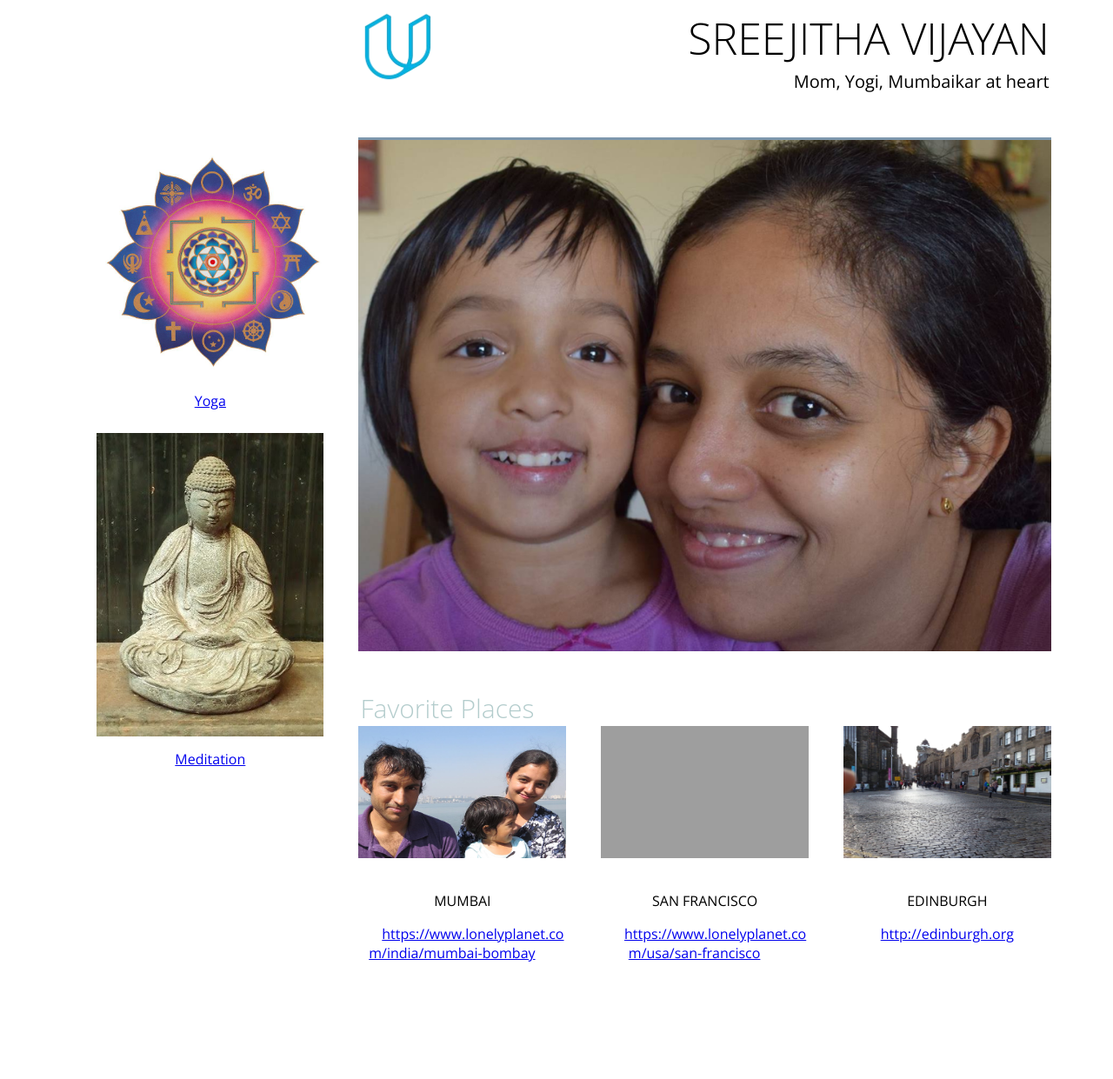
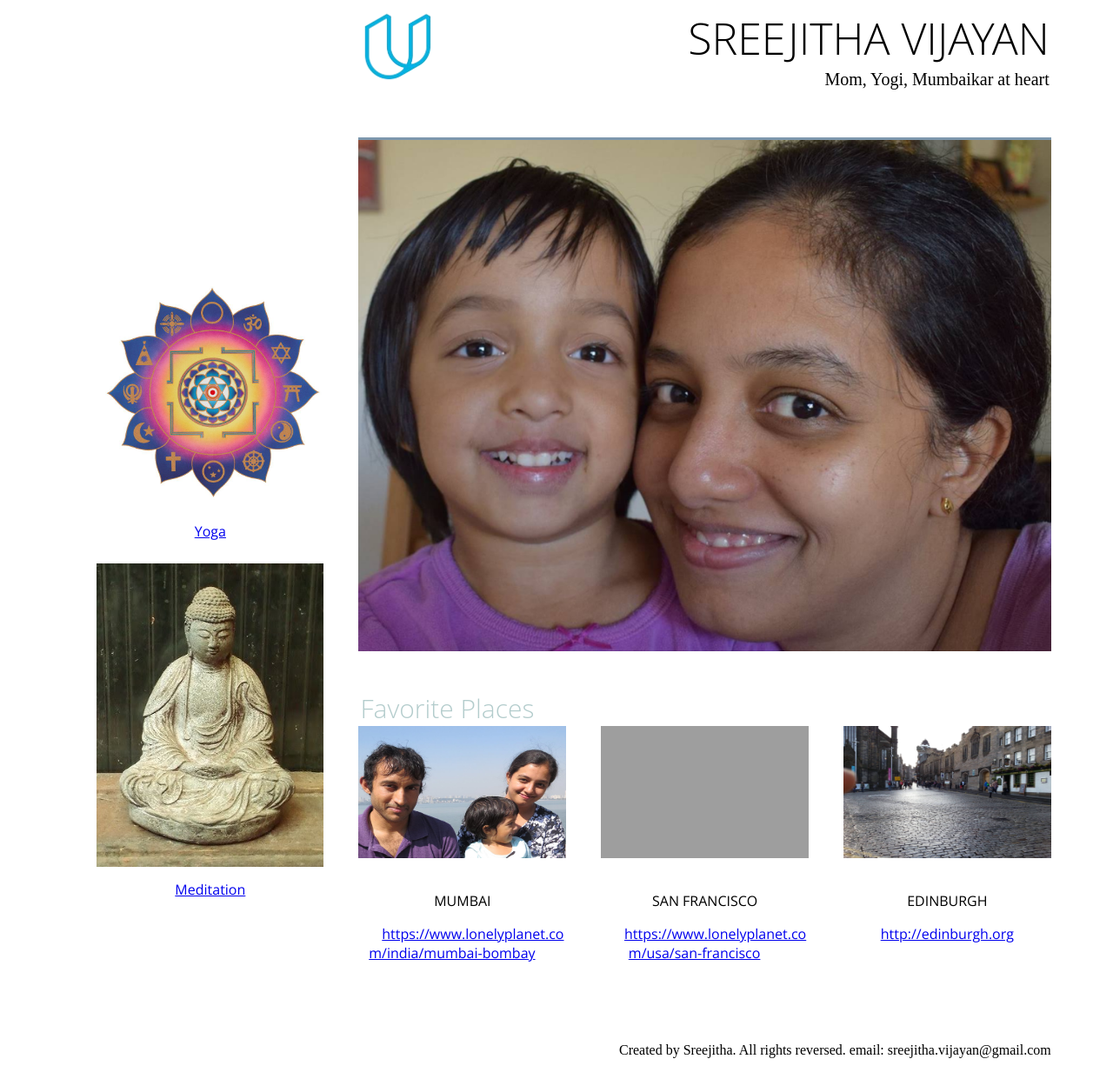
Before and after one commit to sreejitha/Sreejitha-Portfolio, a plain HTML site: page portfolio.html in a window 1280 px wide. Shown: the whole page at 87% size. Before the commit the page ends 1183 px from the top, so only its background shows below. Drawn offline with nearby package versions, Linux system fonts and the light colour scheme; grey boxes are pictures that could not be loaded.

Commit message:
changes per reviews

```diff
--- a/css/styles.css
+++ b/css/styles.css
@@ -3,7 +3,6 @@
   width: 100%;
   display: flex;
   flex-wrap: wrap;
-  text-align: justify;
   margin: auto 0;
   font-family: 'Open Sans', sans-serif;
 }
@@ -17,10 +16,9 @@
   flex-wrap: wrap;
 }
 
-
 .left-title-div {
   order: 2;
-  display: block;
+  display: inline-block;
   width: 15%;
 }
 
@@ -31,9 +29,8 @@
 
 .right-title-div {
   order: 3;
-  display: block;
+  display: inline-block;
   text-align: right;
-  width: 85%;
 }
 
 .name {
@@ -116,7 +113,7 @@ figure figcaption a {
 }
 
 .menu-div {
-  display: block;
+  display: inline-block;
   height: 50px;
   width: 100%;
   order: 4;
@@ -164,7 +161,6 @@ img, embed, object, video, figure {
   display: flex;
   flex-wrap: wrap;
   order: 8;
-  height: 300px;
 }
 
 /*Styling for text 'Favorite Articles'*/
@@ -176,7 +172,7 @@ img, embed, object, video, figure {
   margin-left: 2px;
   margin-bottom: 0px;
   color: #b3cccc;
-  display: block;
+  display: inline-block;
   width: 100%;
 }
 
@@ -198,7 +194,6 @@ img, embed, object, video, figure {
   -ms-text-justify: distribute-all-lines;
   /*  text-justify: distribute-all-lines; */
 }
-
 /*Styling figures in Favorite Articles*/
 .feature-figures {
   width: 30%;
@@ -229,6 +224,15 @@ ul {
   list-style: none;
   padding: 0;
   margin: 0;
+}
+
+.my-footer {
+  width: 100%;
+  display: flex;
+  flex-wrap: wrap;
+  justify-content: flex-end;
+  align-items: center;
+  text-align: right;
 }
 
 /*
@@ -269,6 +273,8 @@ ul {
   text-decoration: underline;
   color: #212121;
 }
+
+
 
 /*
 Not displaying the left navigation, hence the article can take the full width of the page
@@ -314,7 +320,7 @@ Showing feature figures and featured article links side by side taking 40% and 5
 
   .nav__item {
     display: list-item;
-    border-bottom: 1px solid #E0E0E0;
+    border-bottom: 1px solid #e0e0e0;
     width: 100%;
     text-align: left;
   }
@@ -330,7 +336,13 @@ Showing feature figures and featured article links side by side taking 40% and 5
     width: 32px;
     fill: #e0e0e0;
   }
+
+  .right-title-div {
+    width: 85%;
+  }
 }
+
+
 
 /*
 1.Left Nav is displayed, Hamburger and top nav are not displayed
@@ -356,15 +368,25 @@ Showing feature figures and featured article links side by side taking 40% and 5
     font-size: 50px;
   }
 
-  .container {
+  .container, .my-footer, .title-div {
     width: 90%;
     margin-left: 5%;
     margin-right: 5%;
+  }
+
+  .left-title-div {
+    margin-left: 30%;
+
+  }
+
+  .right-title-div {
+    width: 55%;
   }
 }
 
 /*Title div (Specifically right title div) needs more length between these widths*/
 @media screen and (min-width: 701px) and (max-width: 853px) {
+
   .title-div {
     height: 200px;
   }
--- a/portfolio.html
+++ b/portfolio.html
@@ -1,5 +1,6 @@
 <!doctype html>
 <html lang="en-US">
+
 <head>
   <meta charset="utf-8">
   <title>Sreejitha Vijayan</title>
@@ -7,7 +8,19 @@
   <link rel="stylesheet" href="css/styles.css">
   <meta name="viewport" content="width=device-width, initial-scale=1.0">
 </head>
+
 <body>
+  <header class="title-div">
+    <!-- Left Title Div: Logo, Right Title Div: Name, Subtext -->
+    <div class=left-title-div>
+      <img src="images/udacityLogo.png" alt="Udacity Logo" id="logo">
+    </div>
+    <div class=right-title-div>
+      <h1 class="name">SREEJITHA VIJAYAN</h1>
+      <p class="subtext">Mom, Yogi, Mumbaikar at heart</p>
+    </div>
+  </header>
+
   <main class="container">
     <!-- Aside contains the links: Yoga and Meditation. Hidden until width 700px -->
     <aside class="left-margin">
@@ -22,16 +35,7 @@
     </aside>
     <!-- Everything apart from 'Aside' is inside the article: title, hero image, featured links -->
     <article class="article-content">
-      <header class="title-div">
-        <!-- Left Title Div: Logo, Right Title Div: Name, Subtext -->
-        <div class=left-title-div>
-          <img src="images/udacityLogo.png" alt="Udacity Logo" id="logo">
-        </div>
-        <div class=right-title-div>
-          <h1 class="name">SREEJITHA VIJAYAN</h1>
-          <p class="subtext">Mom, Yogi, Mumbaikar at heart</p>
-        </div>
-      </header>
+
       <div class="menu-div">
         <!-- Hamburger Menu -->
         <a id="menu" class="header__menu">
@@ -48,7 +52,7 @@
         </ul>
       </nav>
 
-      <div id = "image-feature">
+      <div id="image-feature">
         <div id="image-section">
           <img src="images/MummaNivi.png" id="hero" alt="Portfolio Hero Image">
         </div>
@@ -58,8 +62,7 @@
           <div class="feature-figure-div">
             <picture>
               <source srcset="images/mumbai-mumma.jpg" media="screen and (max-width: 400px)">
-              <source srcset="images/mumbai-mumma-nivi.jpg" media="screen and (min-width:401px) and (max-width:500px)">
-              <img src="images/mumbai-native.png" alt="Featured Work Figure 1" class="feature-figures">
+              <source srcset="images/mumbai-mumma-nivi.jpg" media="screen and (min-width:401px) and (max-width:500px)">              <img src="images/mumbai-native.png" alt="Featured Work Figure 1" class="feature-figures">
             </picture>
             <picture>
               <source srcset="images/sf-1.jpg" media="screen and (max-width: 400px)">
@@ -94,6 +97,11 @@
       </div>
     </article>
   </main>
+
+  <footer class="my-footer">
+    <p>Created by Sreejitha. All rights reversed. email: sreejitha.vijayan@gmail.com</p>
+  </footer>
+
   <script>
     /*
      * Open the drawer when the menu icon is clicked.
@@ -109,7 +117,8 @@
     main.addEventListener('click', function() {
       drawer.classList.remove('open');
     });
+  </script>
 
-      </script>
 </body>
+
 </html>
```
Lines whose indentation alone changed are shown as unchanged.
